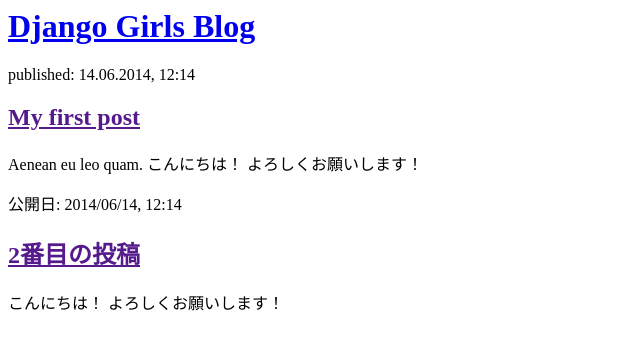
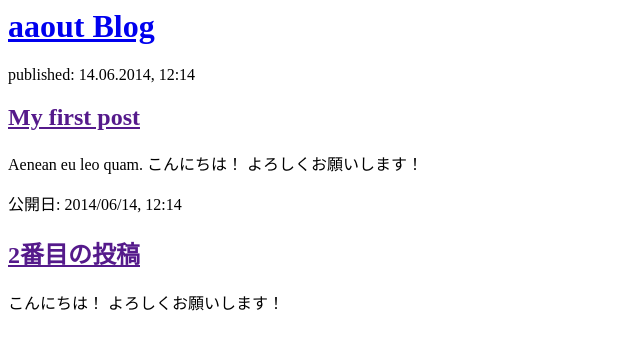
Before and after one commit to aaout/my-first-blog, a Django app: page / in a window 1280 px wide. Shown: the top 350 px of the page, without its empty margins (0-640 px from the left). Run offline with Django 3.2, Linux system fonts and the light colour scheme.

Commit message:
change titel

```diff
--- a/blog/templates/blog/post_list.html
+++ b/blog/templates/blog/post_list.html
@@ -1,11 +1,11 @@
 <html>
   <head>
-    <title>Django Girls blog</title>
+    <title>aaout blog</title>
   </head>
 
   <body>
     <div>
-      <h1><a href="/">Django Girls Blog</a></h1>
+      <h1><a href="/">aaout Blog</a></h1>
     </div>
 
     <div>
```
